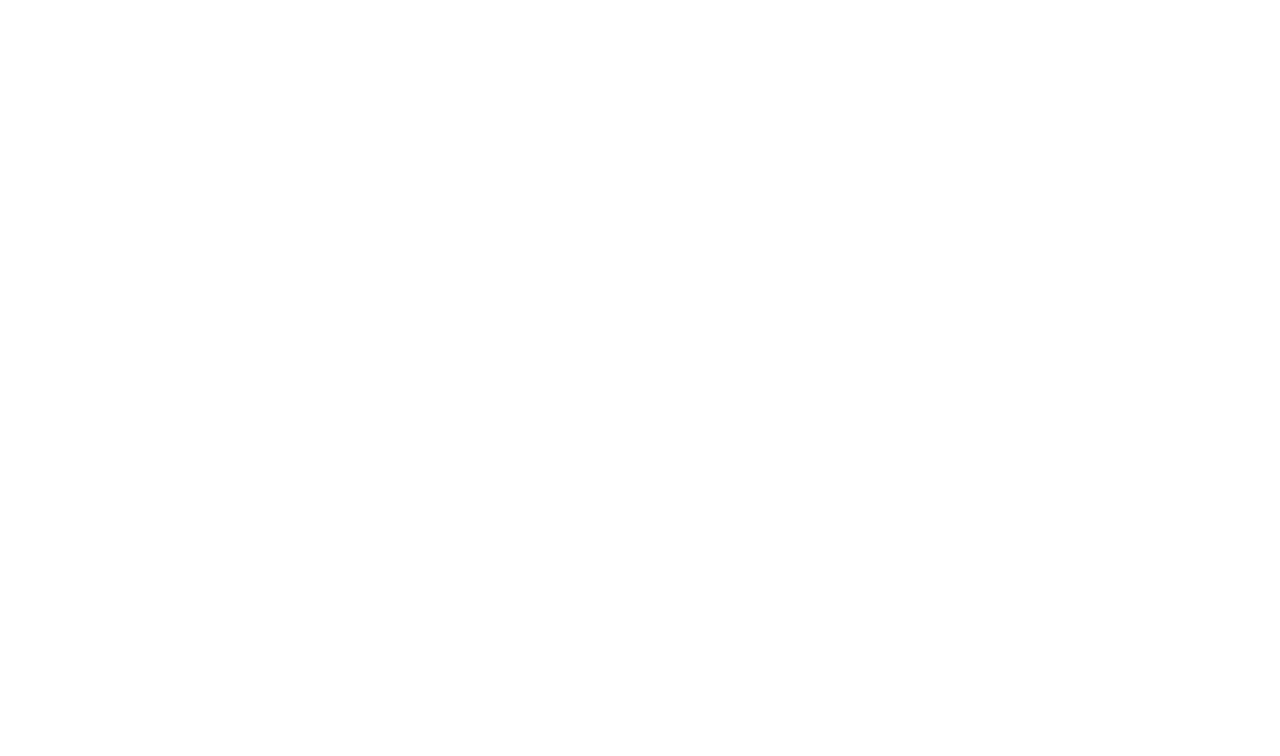
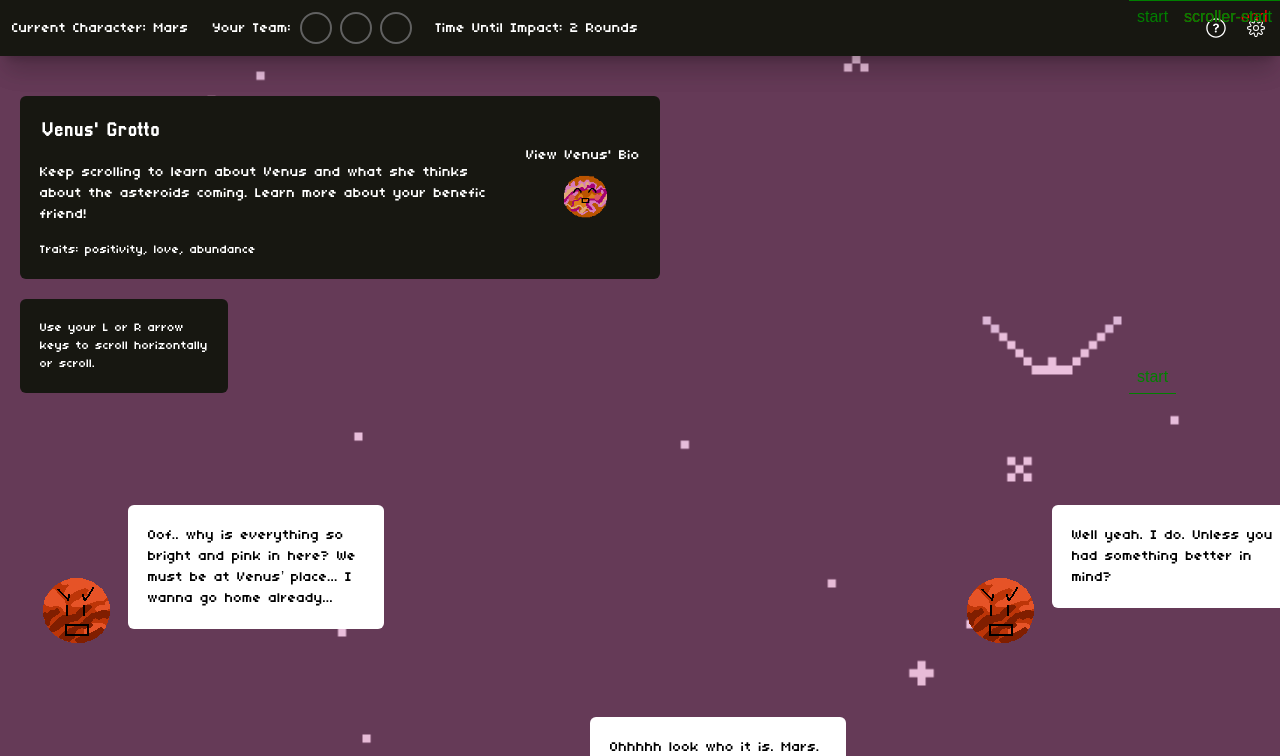
Before and after one commit to danyabaron/cosmic-crossroads, a React (Create React App) app: page /mars-horizontal-1 in a window 1280 px wide. Before the commit this address had no page. Shown: the top 756 px of the page. Built offline with nearby package versions, Linux system fonts and the light colour scheme.

Commit message:
addCharacter function is returning as undefined in MarsHorizontal1.js

```diff
--- a/src/App.js
+++ b/src/App.js
@@ -8,7 +8,7 @@
 import MarsEndings from './Pages/MarsPath/MarsEndings';
 import StatusBar from './Components/StatusBar';
 import Home from './Pages/Home';
-
+import MarsHorizontal1 from './Components/MarsPathComponents/MarsPathComponents1/MarsHorizontal1';
 
 function App() {
 
@@ -17,25 +17,23 @@
 
   // Function to add characters to the team
   const addCharacter = (character) => {
-    if (!characters.includes(character)) {
-      setCharacters((prev) => [...prev, character]);
+    setCharacters((prev) => {
+      if (!prev.includes(character)) {
+        console.log("Adding character:", character);
+        return [...prev, character];
+      } else {
+        console.warn("Character already added:", character);
+        return prev; // No change if character already exists
       }
+    });
   };
-
-
-
-
-
-
 
 
   return (
     <Router>
+      <StatusBar characters={characters} />
       <div className="App flex flex-col min-h-screen min-w-screen">
-
-
         <Routes>
-
           <Route path="/" element={<Home addCharacter={addCharacter} />} />
           <Route
             path="/venusintro"
@@ -69,12 +67,19 @@
                 <VenusGame addCharacter={addCharacter} />
               </>
             } />
-
+          <Route
+            path="/mars-horizontal-1"
+            element={
+              <>
+                <StatusBar characters={characters} />
+                <MarsHorizontal1 setScreen={() => {}} addCharacter={addCharacter} />
+              </>
+            // <MarsHorizontal1 setScreen={() => {}} addCharacter={addCharacter} />
+            }
+            />
         </Routes>
-
       </div>
     </Router>
-
   );
 }
 
--- a/src/Components/ButtonContainer.js
+++ b/src/Components/ButtonContainer.js
@@ -1,16 +1,36 @@
 import React from 'react';
 
+
+
 function ButtonContainer({ setScreen, buttons, containerStyle = '', buttonStyle = '', addCharacter }) {
+    console.log("ButtonContainer received addCharacter:", addCharacter);
+
     return (
         <div id='button-container' className={`flex flex-col items-center justify-center gap-4 ${containerStyle}`}>
             {buttons.map((button, index) => (
                 <button
                     key={index}
                     onClick={() => {
-                        if (addCharacter && typeof addCharacter === 'function') {
-                            addCharacter(button.addCharacter);
+                        console.log("Button clicked:", button.text);
+                        console.log("Button object:", button);
+
+                        if (button.addCharacter) {
+                            console.log("Attempting to add character:", button.addCharacter);
+
+                            if (addCharacter && typeof addCharacter === 'function') {
+                                addCharacter(button.addCharacter);
+                                console.log("Character added successfully:", button.addCharacter);
+                            } else {
+                                console.error("addCharacter is undefined or not a function!");
+                            }
+                        } else {
+                            console.warn("button.addCharacter is undefined for:", button.text);
                         }
-                        setScreen(button.screen);
+
+                        setTimeout(() => {
+                            console.log("Setting screen:", button.screen);
+                            setScreen(button.screen);
+                        }, 100);
                     }}
                     className={`${button.style} ${buttonStyle}`}
                 >
@@ -22,3 +42,34 @@
 }
 
 export default ButtonContainer;
+
+
+// function ButtonContainer({ setScreen, buttons, containerStyle = '', buttonStyle = '', addCharacter }) {
+
+//     console.log("ButtonContainer received addCharacter:", addCharacter);
+
+//     return (
+//         <div id='button-container' className={`flex flex-col items-center justify-center gap-4 ${containerStyle}`}>
+//             {buttons.map((button, index) => (
+//                     <button
+//                     key={index}
+//                     onClick={() => {
+//                         console.log("Button clicked");
+//                         console.log("Button object:", button);
+//                         if (addCharacter && typeof addCharacter === 'function') {
+//                             console.log("Adding character:", button.addCharacter);
+//                             addCharacter(button.addCharacter);
+//                         }
+//                         console.log("Setting screen:", button.screen);
+//                         setScreen(button.screen);
+//                     }}
+//                     className={`${button.style} ${buttonStyle}`}
+//                 >
+//                     {button.text}
+//                 </button>
+//             ))}
+//         </div>
+//     );
+// }
+
+// export default ButtonContainer;
--- a/src/Components/MarsPathComponents/MarsPathComponents1/ChooseVenusDecision1.js
+++ b/src/Components/MarsPathComponents/MarsPathComponents1/ChooseVenusDecision1.js
@@ -24,7 +24,7 @@
 
    function ChooseVenusDecision1({ setScreen }) {
 
-      const solarAnimationRef = useRef(null);
+      // const solarAnimationRef = useRef(null);
 
       //    useGSAP(() => {
       //       gsap.to("#mars-planet", {
@@ -80,20 +80,20 @@
                                     </div>
 
                            </div>
-                           <div
+                           {/* <div
                               id="solar-animation"
                               ref={solarAnimationRef}
                               className="relative flex  w-1/2 h-[500px] p-6 text-white"
-                           >
+                           > */}
 
                                 {/* SVG Orbits */}
-                                 <svg
+                                 {/* <svg
                                     className="absolute top-0 left-0 w-full h-full"
                                     viewBox="0 0 800 800"
                                     xmlns="http://www.w3.org/2000/svg"
-                                 >
+                                 > */}
                                     {/* Mars Orbit */}
-                                    <circle
+                                    {/* <circle
                                        id="orbit1"
                                        cx="400"
                                        cy="400"
@@ -101,9 +101,9 @@
                                        fill="none"
                                        stroke="white"
                                        strokeWidth="2"
-                                    />
+                                    /> */}
                                     {/* Venus Orbit */}
-                                    <circle
+                                    {/* <circle
                                        id="orbit2"
                                        cx="400"
                                        cy="400"
@@ -112,10 +112,10 @@
                                        stroke="white"
                                        strokeWidth="2"
                                     />
-                                 </svg>
+                                 </svg> */}
 
                                  {/* Mars Planet */}
-                                 <div
+                                 {/* <div
                                     id="mars-planet"
                                     className="absolute w-10 h-10 flex justify-center items-center"
                                  >
@@ -124,10 +124,10 @@
                                        src={MarsStaticImg}
                                        alt="Mars"
                                     />
-                                 </div>
+                                 </div> */}
 
                                  {/* Venus Planet */}
-                                 <div
+                                 {/* <div
                                     id="venus-planet"
                                     className="absolute w-10 h-10 flex justify-center items-center"
                                  >
@@ -138,7 +138,7 @@
                                     />
                                  </div>
 
-                        </div>
+                        </div> */}
 
                         <div id='button-div' className='absolute right-20 bottom-32'>
                            <ButtonContainer
--- a/src/Components/MarsPathComponents/MarsPathComponents1/MarsHorizontal1.js
+++ b/src/Components/MarsPathComponents/MarsPathComponents1/MarsHorizontal1.js
@@ -1,16 +1,9 @@
-import React, { useEffect, useState, useRef } from 'react';
-import { useNavigate } from 'react-router-dom';
-
+import React, { useEffect, useRef } from 'react';
 import 'locomotive-scroll/dist/locomotive-scroll.css';
 import VenusMouthOpen from '../../../assets/venus-art/venus-mouth-open.png';
 import MarsGif from '../../../assets/mars-art/mars-art-official.gif';
-import MarsStaticImg from '../../../assets/mars-art/mars-art.png';
-import VenusGifDefault from '../../../assets/venus-art/venus-default-GIF.gif';
 import VenusGifAnnoyed from '../../../assets/venus-art/venus-annoyed-gif.gif';
-import VenusGifSmirk from '../../../assets/venus-art/venus-smirk-gif.gif';
 import VenusGifMouthOpen from '../../../assets/venus-art/venus-mouth-open-gif.gif';
-import VenusCloudShort from '../../../assets/clouds/venus-cloud-short.png';
-import VenusCloudLong from '../../../assets/clouds/venus-cloud-long.png';
 import ButtonContainer from '../../ButtonContainer';
 import { gsap } from "gsap";
 import { ScrollTrigger } from "gsap/ScrollTrigger";
@@ -22,6 +15,8 @@
     const container = useRef(null);
     const venusLineRef = useRef(null); // Ref for venus-line section
     const lineRef = useRef(null); // Ref for the animated line
+
+    console.log("MarsHorizontal1 received addCharacter:", addCharacter); // Debugging
 
     useGSAP(() => {
         const sections = gsap.utils.toArray("section", container.current);
@@ -102,7 +97,7 @@
                     <div id='container-panel-mars' className='flex flex-row w-full h-fit pt-12 justify-between'>
                         <div id='mars-dialogue' className='flex flex-row w-fit h-fit mt-9 '>
                             <div id='mars-pic' className='mt-14'>
-                                <img className="w-[100px] sm:w-[100px] md:w-[100px] lg:w-[150px]" src={MarsGif} alt="Mars Gif"/>
+                                <img className="w-[100px] sm:w/[100px] md:w/[100px] lg:w/[150px]" src={MarsGif} alt="Mars Gif"/>
                             </div>
                             <div id ='mars-text' className='flex w-64 h-fit bg-white rounded-md font-body text-wrap p-5 text-xs md:text-sm'>
                                 Oof.. why is everything so bright and pink in here? We must be at Venus’ place... I wanna go home already...
@@ -110,7 +105,7 @@
                         </div>
                         <div id='mars-dialogue' className='flex flex-row w-fit h-fit mt-9'>
                             <div id='mars-pic' className='mt-14'>
-                                <img className="w-[100px] sm:w-[100px] md:w-[100px] lg:w-[150px]" src={MarsGif} alt="Venus Gif"/>
+                                <img className="w/[100px] sm:w/[100px] md:w/[100px] lg:w/[150px]" src={MarsGif} alt="Venus Gif"/>
                             </div>
                             <div id ='mars-text' className='flex w-64 h-fit bg-white rounded-md font-body text-wrap p-5 text-xs md:text-sm'>
                                 Well yeah. I do. Unless you had something better in mind?
@@ -121,7 +116,7 @@
                     <div id='container-panel-venus' className='flex flex-row w-full h-full justify-center '>
                         <div id='venus-dialogue' className='flex flex-row w-fit h-fit'>
                             <div id='venus-pic' className='mt-14'>
-                                <img className="w-[100px] sm:w-[100px] md:w-[100px] lg:w-[150px]" src={VenusGifAnnoyed} alt="Venus Gif"/>
+                                <img className="w/[100px] sm:w/[100px] md:w/[100px] lg:w/[150px]" src={VenusGifAnnoyed} alt="Venus Gif"/>
                             </div>
                             <div id ='venus-text' className='flex w-64 h-fit bg-white rounded-md font-body text-wrap p-5 text-xs md:text-sm'>
                                 Ohhhhh look who it is. Mars. Heyyy Mars. Let me guess. You want to go to war?
@@ -131,11 +126,11 @@
                 </section>
 
                 {/* container for SECOND scroll section / dialogue */}
-                <section ref={venusLineRef} id="panel" className='venus-line relative bg-mars-red w-screen min-h-screen flex flex-col justify-center gap-14'>
+                {/* <section ref={venusLineRef} id="panel" className='venus-line relative bg-mars-red w-screen min-h-screen flex flex-col justify-center gap-14'>
                     <div id='container-panel-venus' className='flex w-full h-fit pt-12 justify-between gap-6 flex-col md:flex-row pl-5 pr-5'>
                         <div id='venus-dialogue-2' className='flex flex-row w-fit h-fit'>
                             <div id='venus-pic' className='mt-14'>
-                                <img className="w-[100px] sm:w-[100px] md:w-[100px] lg:w-[150px]" src={VenusGifDefault} alt="Venus Gif"/>
+                                <img className="w/[100px] sm:w/[100px] md:w/[100px] lg:w/[150px]" src={VenusGifDefault} alt="Venus Gif"/>
                             </div>
                             <div id ='venus-text' className='flex w-fit md:w-72 h-fit bg-white rounded-md font-body text-wrap p-5 text-xs md:text-sm'>
                                 Maybe the asteroid is lonely and that’s why it’s coming over here. you need to stop asserting dominance for no reason. I probably could charm them with my beauty..
@@ -152,14 +147,14 @@
                             <p className="text-white mt-4">venus animation here</p>
                         </div>
                     </div>
-                </section>
+                </section> */}
 
                 {/* container for THIRD scroll section / dialogue */}
-                <section id="panel" className='w-screen min-h-screen relative flex flex-col justify-center'>
+                {/* <section id="panel" className='w-screen min-h-screen relative flex flex-col justify-center'>
                     <div id='container-panel-mars' className='items-center flex flex-col gap-14'>
                         <div id='mars-dialogue' className='flex flex-row w-fit h-fit self-start p-5'>
                             <div id='mars-pic' className='mt-14'>
-                                <img className="w-[100px] sm:w-[100px] md:w-[100px] lg:w-[150px]" src={MarsGif} alt="Mars Gif"/>
+                                <img className="w/[100px] sm:w/[100px] md:w/[100px] lg:w/[150px]" src={MarsGif} alt="Mars Gif"/>
                             </div>
                             <div id ='mars-text' className='flex w-96 h-fit bg-white rounded-md font-body text-wrap p-5 text-xs md:text-sm'>
                                 As a Malefic planet, you feel like you need to push people, maybe in not the best of ways. Sometimes that means that people can be uncomfortable with your energy. However, your energy pushes people to be stronger, and better. You tend to take the more aggressive approach.
@@ -170,32 +165,32 @@
                                 Waiting to take the offense side is difficult for you. You are prone to taking action immediately and channeling your inner warrior.
                             </div>
                             <div id='mars-pic' className='mt-14'>
-                                <img className="w-[100px] sm:w-[100px] md:w-[100px] lg:w-[150px]" src={MarsGif} alt="Venus Gif"/>
+                                <img className="w/[100px] sm:w/[100px] md:w/[100px] lg:w/[150px]" src={MarsGif} alt="Venus Gif"/>
                             </div>
                         </div>
                     </div>
-                </section>
+                </section> */}
 
                 {/* container for FOURTH scroll section / dialogue */}
-                <section id="panel" className='w-screen min-h-screen relative flex flex-col justify-center'>
+                {/* <section id="panel" className='w-screen min-h-screen relative flex flex-col justify-center'>
                     <div id='container-panel-mars' className='items-center flex flex-col'>
                         <div id='mars-dialogue' className='flex flex-row w-fit h-fit p-5'>
                             <div id='mars-pic' className='mt-14'>
-                                <img className="w-[100px] sm:w-[100px] md:w-[100px] lg:w-[150px]" src={MarsGif} alt="Mars Gif"/>
+                                <img className="w/[100px] sm:w/[100px] md:w/[100px] lg:w/[150px]" src={MarsGif} alt="Mars Gif"/>
                             </div>
                             <div id ='mars-text' className='flex w-96 h-fit bg-white rounded-md font-body text-wrap p-5 text-xs md:text-sm'>
                                 mars animation here
                             </div>
                         </div>
                     </div>
-                </section>
+                </section> */}
 
                 {/* container for FIFTH scroll section / dialogue */}
-                <section id="panel" className='relative w-screen min-h-screen flex flex-col justify-center'>
+                {/* <section id="panel" className='relative w-screen min-h-screen flex flex-col justify-center'>
                     <div id='container-panel' className='flex flex-col items-center gap-14'>
                         <div id='venus-dialogue' className='flex flex-row w-fit h-fit self-start p-7 ml-9'>
                             <div id='venus-pic' className='mt-14'>
-                                <img className="w-[100px] sm:w-[100px] md:w-[100px] lg:w-[150px]" src={VenusGifDefault} alt="Venus Gif"/>
+                                <img className="w/[100px] sm:w/[100px] md:w/[100px] lg:w/[150px]" src={VenusGifDefault} alt="Venus Gif"/>
                             </div>
                             <div id ='venus-text' className='flex w-fit md:w-72 h-fit bg-white rounded-md font-body text-wrap p-5 text-xs md:text-sm'>
                                 Mars, we need to make these asteroids feel GOOD! With my beauty.. of course.
@@ -203,14 +198,14 @@
                         </div>
                         <div id='mars-dialogue' className='flex flex-row w-fit h-fit self-end p-7 mr-9'>
                             <div id='mars-pic' className='mt-14'>
-                                <img className="w-[100px] sm:w-[100px] md:w-[100px] lg:w-[150px]" src={MarsGif} alt="Mars Gif"/>
+                                <img className="w/[100px] sm:w/[100px] md:w/[100px] lg:w/[150px]" src={MarsGif} alt="Mars Gif"/>
                             </div>
                             <div id ='mars-text' className='flex w-96 h-fit bg-white rounded-md font-body text-wrap p-5 text-xs md:text-sm'>
                                 mars animation here
                             </div>
                         </div>
                     </div>
-                </section>
+                </section> */}
 
                 {/* container for SIXTH/FINAL scroll section / dialogue */}
                 <section id="panel" className='relative w-screen min-h-screen flex flex-col justify-center pr-5'>
@@ -219,8 +214,8 @@
                             <h1>Decision Time: 15 seconds</h1>
                         </div>
                         <div id='planet-pics' className='flex flex-row gap-5 items-center justify-center w-full h-fit'>
-                            <img className="w-[100px] sm:w-[100px] md:w-[100px] lg:w-[150px]" src={MarsGif} alt="Mars Gif"/>
-                            <img className="w-[100px] sm:w-[100px] md:w-[100px] lg:w-[150px]" src={VenusGifMouthOpen} alt="Mars Gif"/>
+                            <img className="w/[100px] sm:w/[100px] md:w/[100px] lg:w/[150px]" src={MarsGif} alt="Mars Gif"/>
+                            <img className="w/[100px] sm:w/[100px] md:w/[100px] lg:w/[150px]" src={VenusGifMouthOpen} alt="Mars Gif"/>
                         </div>
                         <div id='decision-text' className='flex w-1/3 h-fit bg-white text-main-black rounded-md shadow-md font-body text-wrap p-5 text-xs md:text-sm'>
                             It’s up to you to decide if you want to compromise with Venus, or fight the asteroids in the way that you want to. The decision is yours.
--- a/src/Pages/MarsPath/MarsGame.js
+++ b/src/Pages/MarsPath/MarsGame.js
@@ -37,7 +37,7 @@
     // const [choice, setChoice] = useState(null);
     const [screen, setScreen] = useState('MarsHorizontal1');
 
-    console.log("Current screen:", screen); // Add this for debugging
+    console.log("(being set from MarsGame.js: Current screen:", screen); // Add this for debugging
 
 
     //switch statement
```
Lines whose indentation alone changed are shown as unchanged.
